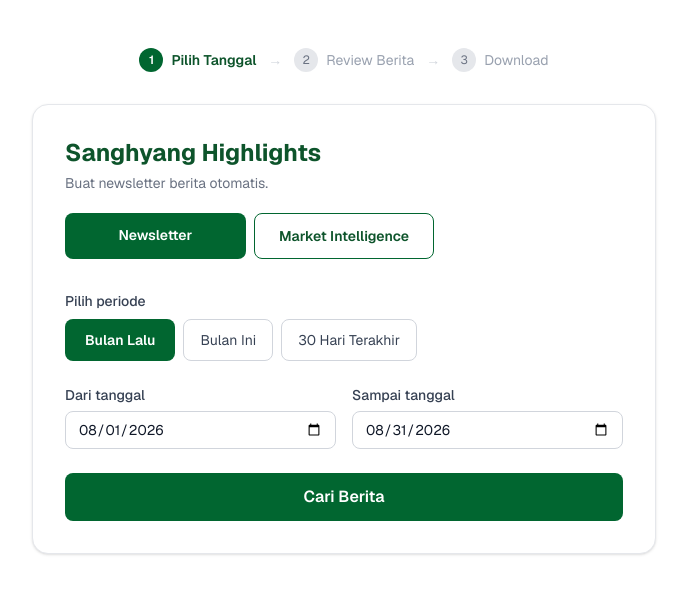
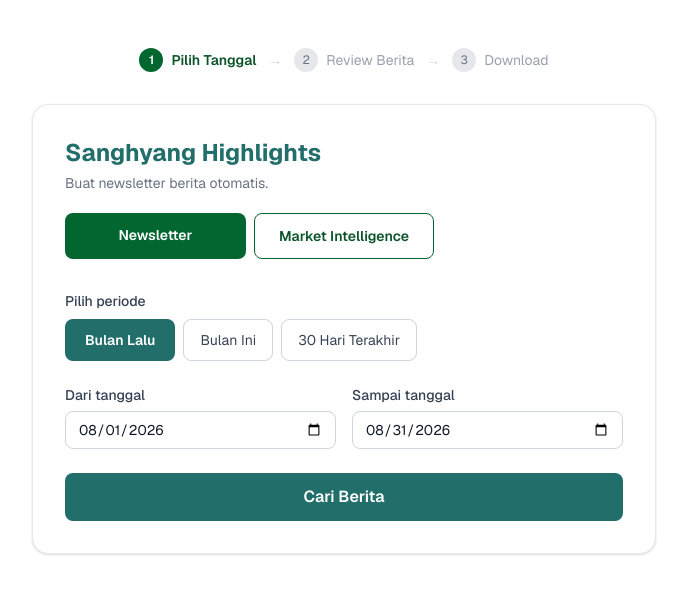
Before and after one commit to monauli/sanghyang-news, a Next.js app: page / in a window 1280 px wide. Shown: the top 594 px of the page, without its empty margins (296-983 px from the left). Built offline with nearby package versions, Linux system fonts and the light colour scheme.

Commit message:
style: align app theme with dashboard references

```diff
--- a/app/market-intelligence/page.tsx
+++ b/app/market-intelligence/page.tsx
@@ -118,8 +118,8 @@ export default function MarketIntelligencePage() {
     setApplied({ period: "30d", segment: "all", source: "" });
   };
   return (
-    <div className="min-h-screen bg-[#f7f9fb] text-[#14233d] lg:flex">
-      <aside className="w-full bg-[#132840] px-5 py-6 text-white lg:min-h-screen lg:w-[220px]">
+    <div className="min-h-screen bg-[#f7f9f8] text-[#183334] lg:flex">
+      <aside className="w-full bg-[#226e6b] px-5 py-6 text-white lg:min-h-screen lg:w-[220px]">
         <div className="mb-12 text-[21px] font-semibold">
           Sanghyang Resort
           <small className="block text-sm font-normal text-slate-300">
@@ -128,13 +128,13 @@ export default function MarketIntelligencePage() {
         </div>
           <a
             href="/market-intelligence"
-            className="block rounded-lg bg-white/10 px-3 py-2.5 text-sm font-semibold"
+            className="block rounded-lg bg-[#b7ff67] px-3 py-2.5 text-sm font-semibold text-[#1d5c50]"
           >
             Market Intelligence
           </a>
           <a
             href="/admin/scraping"
-            className="mt-2 block rounded-lg px-3 py-2.5 text-sm text-slate-200 hover:bg-white/10"
+            className="mt-2 block rounded-lg px-3 py-2.5 text-sm text-white/80 hover:bg-white/10"
           >
             Update Data
           </a>
@@ -165,7 +165,7 @@ export default function MarketIntelligencePage() {
               aria-selected={tab === x}
               key={x}
               onClick={() => setTab(x)}
-              className={`whitespace-nowrap border-b-2 px-1 pb-4 text-sm font-semibold ${tab === x ? "border-[#142840] text-[#142840]" : "border-transparent text-[#68768a]"}`}
+              className={`whitespace-nowrap border-b-2 px-1 pb-4 text-sm font-semibold ${tab === x ? "border-[#226e6b] text-[#226e6b]" : "border-transparent text-[#68768a]"}`}
             >
               {x}
             </button>
@@ -212,7 +212,7 @@ export default function MarketIntelligencePage() {
           </button>
           <button
             onClick={() => setApplied({ period, segment, source })}
-            className="rounded-lg bg-[#142840] px-6 py-3 text-sm font-semibold text-white"
+          className="rounded-lg bg-[#183334] px-6 py-3 text-sm font-semibold text-white"
           >
             Apply
           </button>
--- a/app/page.tsx
+++ b/app/page.tsx
@@ -112,7 +112,7 @@ export default function Halaman1() {
       <StepIndicator aktif={1} />
 
       <div className="rounded-2xl border border-gray-200 bg-white p-8 shadow-sm">
-        <h1 className="text-2xl font-bold text-green-900">Sanghyang Highlights</h1>
+        <h1 className="text-2xl font-bold text-[#226e6b]">Sanghyang Highlights</h1>
         <p className="mt-1 text-sm text-gray-500">Buat newsletter berita otomatis.</p>
         <nav aria-label="Area aplikasi" className="mt-5 grid gap-2 sm:grid-cols-3">
           <a href="#newsletter" className="rounded-lg bg-green-800 px-3 py-3 text-center text-sm font-semibold text-white">Newsletter</a>
@@ -127,7 +127,7 @@ export default function Halaman1() {
                 type="button"
                 onClick={() => pilih('bulanLalu')}
                 disabled={loading}
-                className="rounded-lg bg-green-800 px-5 py-2.5 text-sm font-semibold text-white hover:bg-green-900 disabled:opacity-50"
+                className="rounded-lg bg-[#226e6b] px-5 py-2.5 text-sm font-semibold text-white hover:bg-[#185754] disabled:opacity-50"
               >
                 Bulan Lalu
               </button>
@@ -135,7 +135,7 @@ export default function Halaman1() {
                 type="button"
                 onClick={() => pilih('bulanIni')}
                 disabled={loading}
-                className="rounded-lg border border-gray-300 px-4 py-2.5 text-sm text-gray-700 hover:border-green-800 hover:text-green-900 disabled:opacity-50"
+                className="rounded-lg border border-gray-300 px-4 py-2.5 text-sm text-gray-700 hover:border-[#226e6b] hover:text-[#226e6b] disabled:opacity-50"
               >
                 Bulan Ini
               </button>
@@ -143,7 +143,7 @@ export default function Halaman1() {
                 type="button"
                 onClick={() => pilih('hari30')}
                 disabled={loading}
-                className="rounded-lg border border-gray-300 px-4 py-2.5 text-sm text-gray-700 hover:border-green-800 hover:text-green-900 disabled:opacity-50"
+                className="rounded-lg border border-gray-300 px-4 py-2.5 text-sm text-gray-700 hover:border-[#226e6b] hover:text-[#226e6b] disabled:opacity-50"
               >
                 30 Hari Terakhir
               </button>
@@ -183,7 +183,7 @@ export default function Halaman1() {
           <button
             type="submit"
             disabled={!siap || loading}
-            className="rounded-lg bg-green-800 px-6 py-3 font-semibold text-white hover:bg-green-900 disabled:cursor-not-allowed disabled:bg-gray-300"
+            className="rounded-lg bg-[#226e6b] px-6 py-3 font-semibold text-white hover:bg-[#185754] disabled:cursor-not-allowed disabled:bg-gray-300"
           >
             {loading ? 'Sedang mencari berita…' : 'Cari Berita'}
           </button>
```
